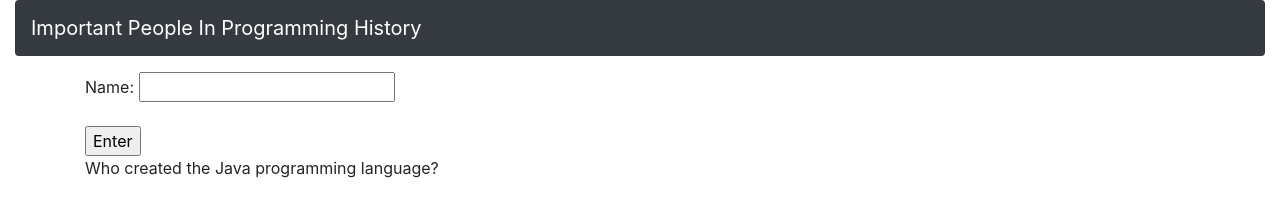
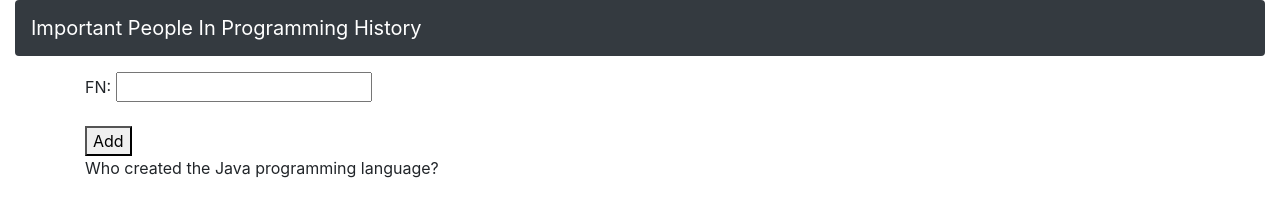
Before and after one commit to DAnMaN15726/PeopleProgrammingHistory, a plain HTML site: page index.html in a window 1280 px wide. Drawn offline with nearby package versions, Linux system fonts and the light colour scheme.

Commit message:
Commiting again for the TA

```diff
--- a/Assets/javascript/game.js
+++ b/Assets/javascript/game.js
@@ -14,7 +14,7 @@ const guessA = [];
 
 // PROBLEM AREA
 // Handles which question is asked //
-function theQuestion(){
+function theQuestion(name, index){
     let guessA = [3];
     let getID = document.GetElementById("Form").onClick;
 
--- a/index.html
+++ b/index.html
@@ -50,9 +50,10 @@
                 <form id = "Form" onclick = "">
 
 
-                    Name: <input id = "FullName" type = "text" name = "FN"><br><br>
+                    FN: <input id = "FN" type = "text" name = "FN"><br><br>
 
-                    <input type="button"  value="Enter">
+
+                    <button onclick = "theQuestion(document.getElementById('FN'), Y)">Add</button>
 
                 </form>
 
@@ -60,14 +61,7 @@
 
 
                     <script type = "text/javascript">
-
                     const arrayA = ["Who is the one who created the C++ coding language?", "Who created the Java programming language?"];
-
-
-
-
-
-
 
 
 
```
